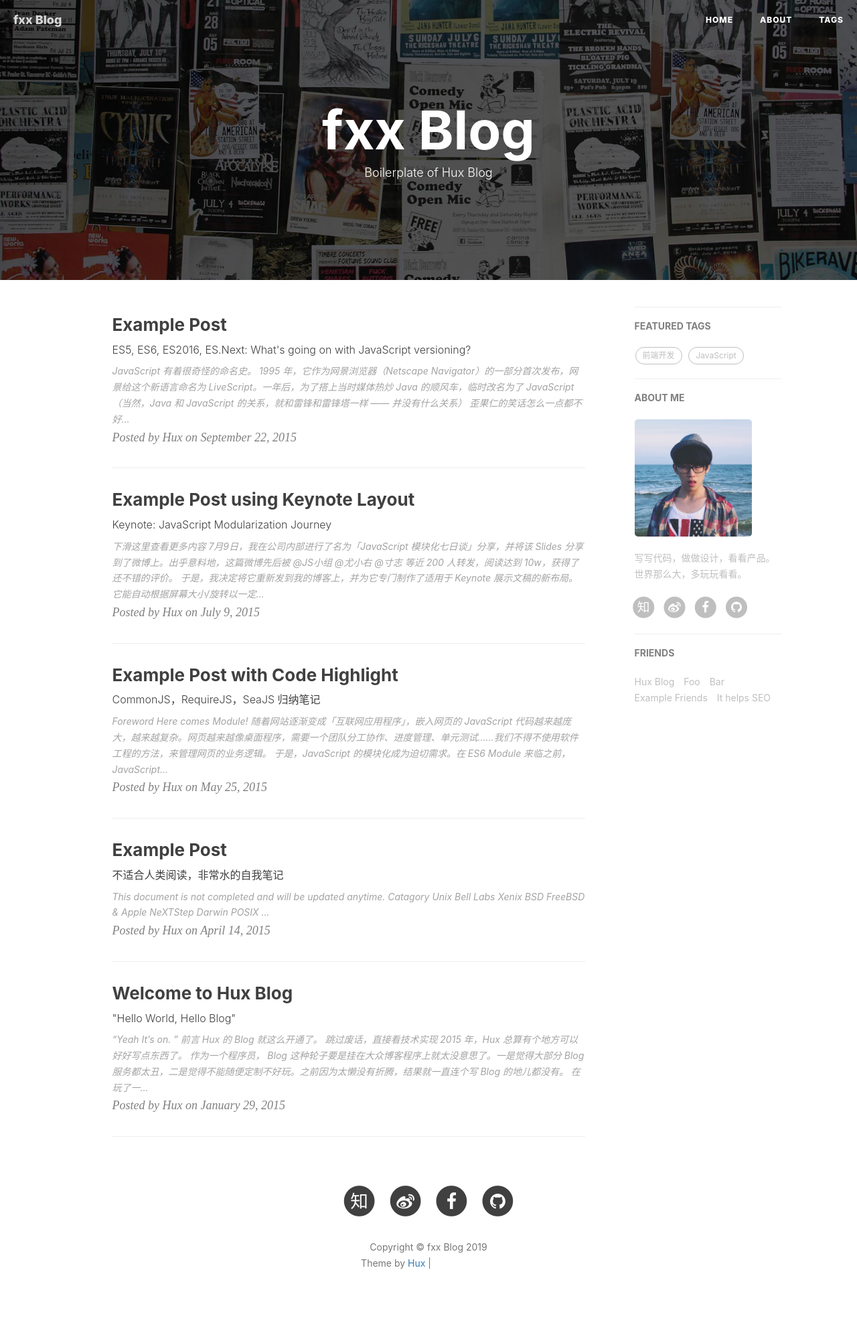
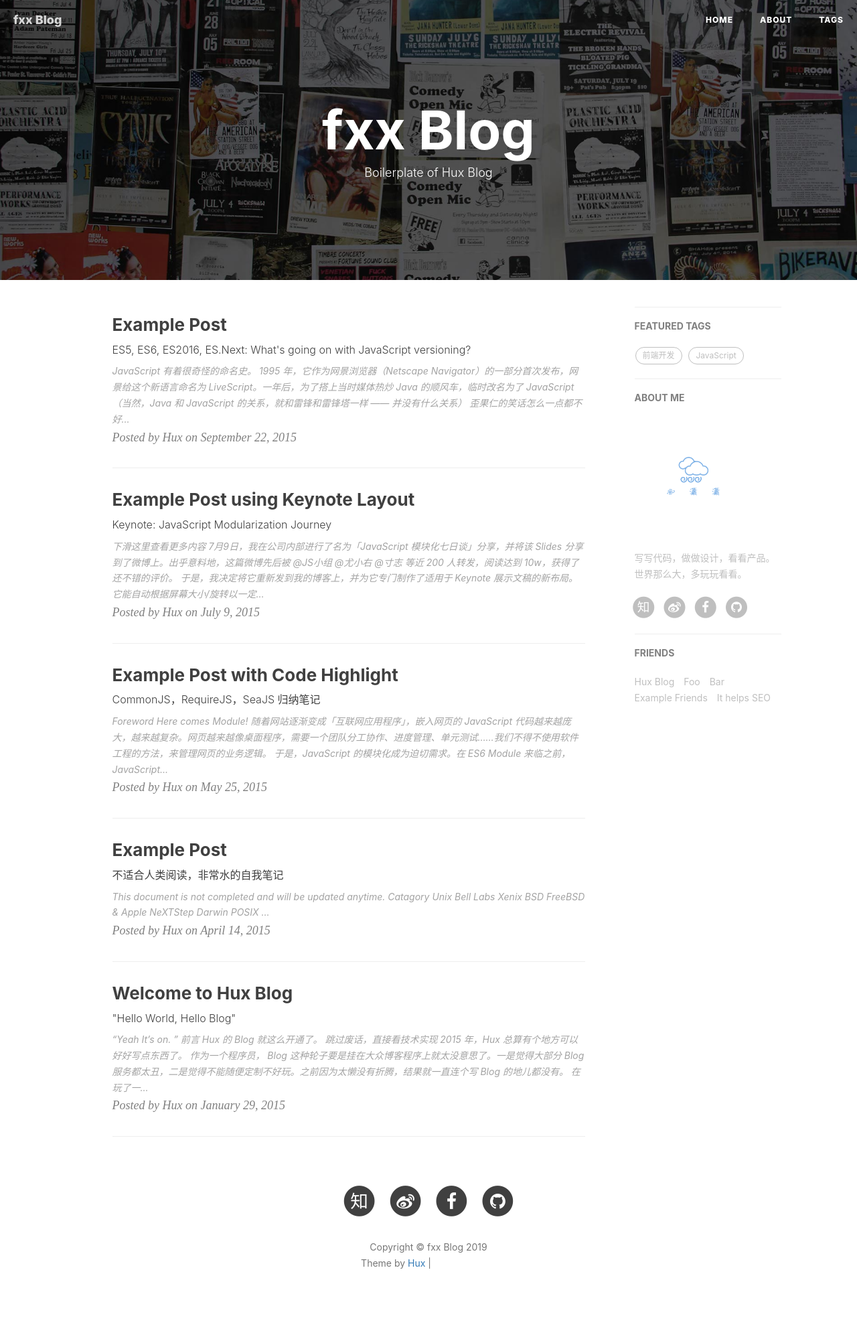
Before and after one commit to q2wxec/q2wxec.github.io, a Jekyll site: the page built from index.html, in a window 1280 px wide. Shown: the whole page at 67% size. Built offline with Jekyll 4.4.1, drawn with Linux system fonts in a browser that asks for light colours; nearby versions of some CDN libraries; the list of posts is cut into pages by our own code; comment, search, counter and statistics services are not loaded; grey boxes are pictures that could not be loaded.

Commit message:
changePic

```diff
--- a/_config.yml
+++ b/_config.yml
@@ -69,7 +69,7 @@
 # Sidebar settings
 sidebar: true                           # whether or not using Sidebar.
 sidebar-about-description: "写写代码，做做设计，看看产品。世界那么大，多玩玩看看。"
-sidebar-avatar: /img/avatar-hux.jpg      # use absolute URL, seeing it's used in both `/` and `/about/`
+sidebar-avatar: /img/fxx.png      # use absolute URL, seeing it's used in both `/` and `/about/`
 
 
 
```
Also changed, not shown: img/fxx.png (added).
